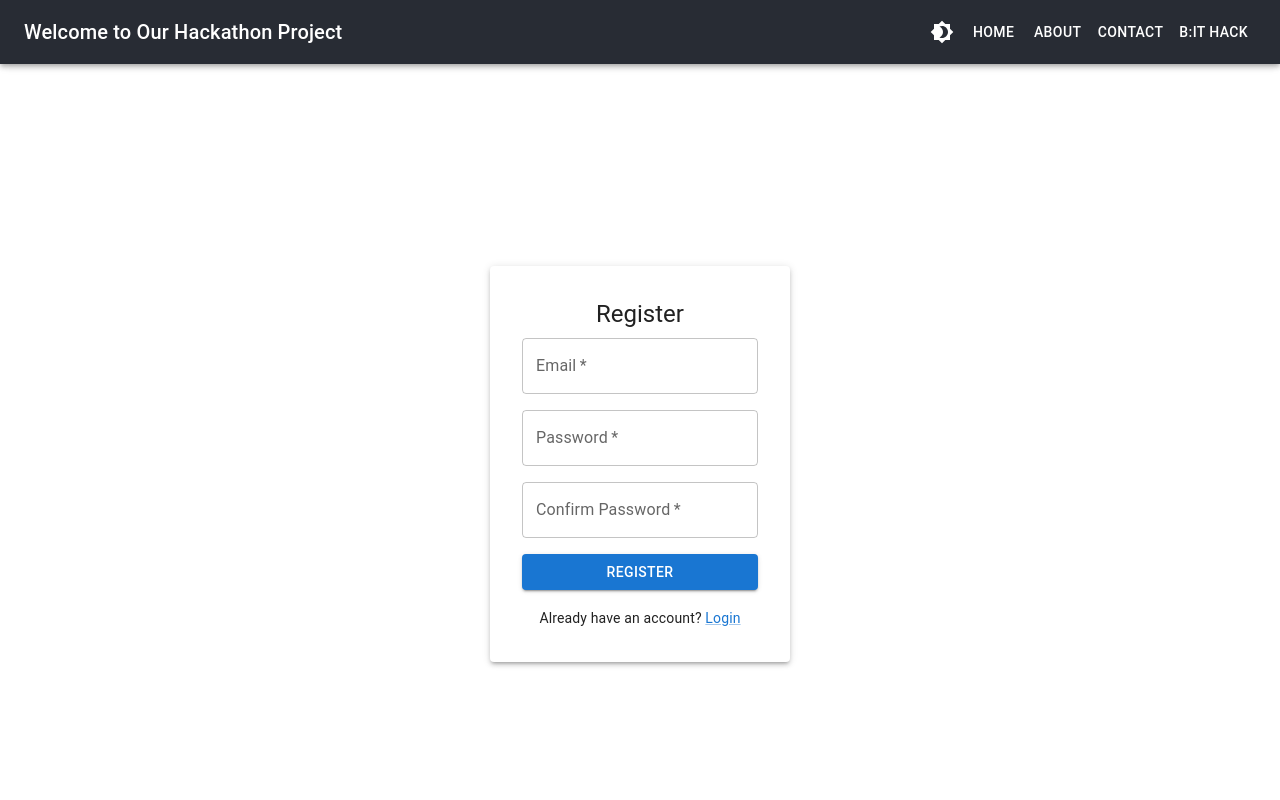
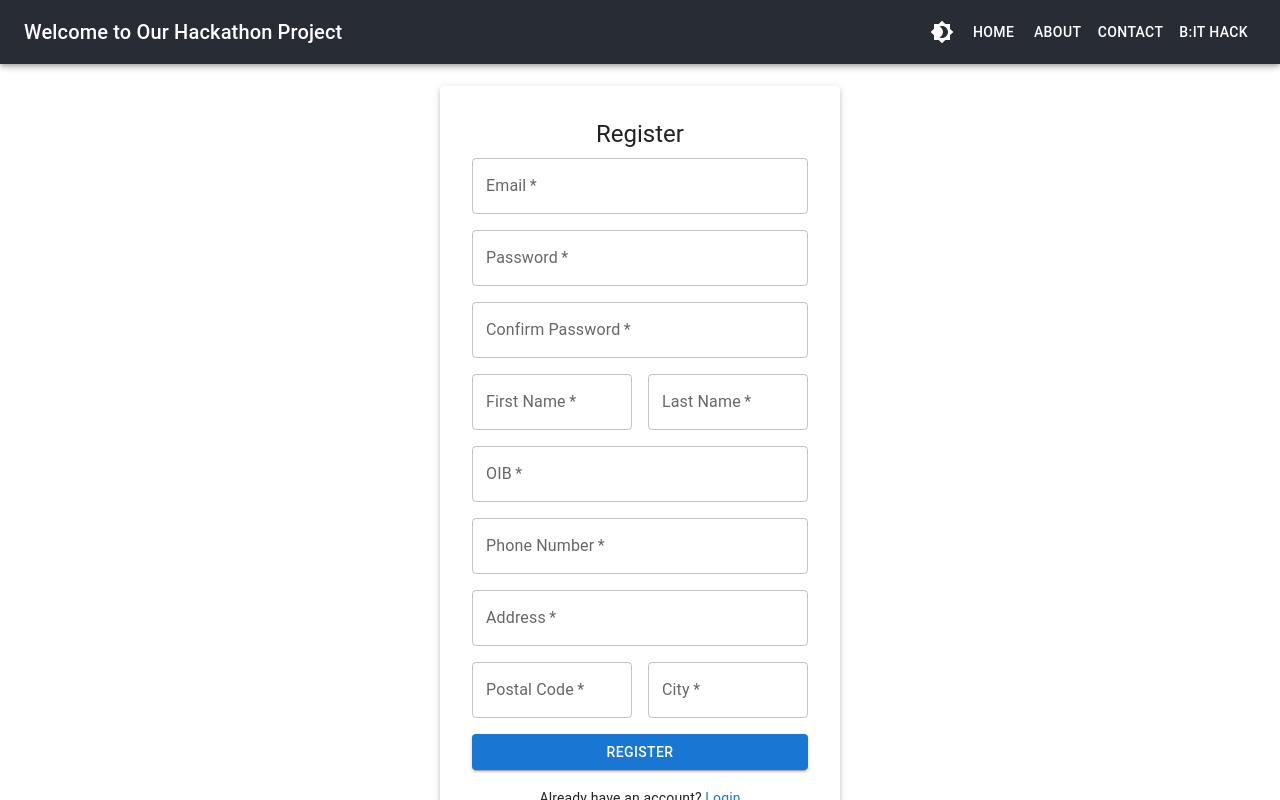
Before and after one commit to samuellucic/bit-hackathon-public, a Next.js app in the folder client/: page /login in a window 1280 px wide. Both pictures are taken after a click on the link "Register". Built offline with nearby package versions, Linux system fonts and the light colour scheme.

Commit message:
expanded registration

```diff
--- a/client/src/app/(pages)/login/page.tsx
+++ b/client/src/app/(pages)/login/page.tsx
@@ -1,12 +1,20 @@
 'use client';
 import React, { useCallback, useState } from 'react';
-import { Box, Button, Link, Paper, TextField, Typography } from '@mui/material';
+import { Box, Button, Grid, Link, Paper, TextField, Typography } from '@mui/material';
 
 export default function Page() {
   const [isLoginMode, setIsLoginMode] = useState(true);
   const [email, setEmail] = useState('');
   const [password, setPassword] = useState('');
   const [confirmPassword, setConfirmPassword] = useState('');
+
+  const [firstName, setFirstName] = useState('');
+  const [lastName, setLastName] = useState('');
+  const [oib, setOib] = useState('');
+  const [phoneNumber, setPhoneNumber] = useState('');
+  const [address, setAddress] = useState('');
+  const [postalCode, setPostalCode] = useState('');
+  const [city, setCity] = useState('');
 
   const handleSubmit = useCallback(
     (e: { preventDefault: () => void }) => {
@@ -18,10 +26,20 @@ export default function Page() {
           console.log("Passwords don't match");
           return;
         }
-        console.log('Register - Email:', email, 'Password:', password);
+        console.log('Register - Data:', {
+          firstName,
+          lastName,
+          oib,
+          phoneNumber,
+          address,
+          postalCode,
+          city,
+          email,
+          password,
+        });
       }
     },
-    [isLoginMode, email, password, confirmPassword]
+    [isLoginMode, email, password, confirmPassword, firstName, lastName, oib, phoneNumber, address, postalCode, city]
   );
 
   const toggleMode = useCallback(() => {
@@ -31,29 +49,13 @@ export default function Page() {
     setConfirmPassword('');
   }, []);
 
-  const handleEmailChange = useCallback((e: React.ChangeEvent<HTMLInputElement>) => {
-    setEmail(e.target.value);
-  }, []);
-
-  const handlePasswordChange = useCallback((e: React.ChangeEvent<HTMLInputElement>) => {
-    setPassword(e.target.value);
-  }, []);
-
-  const handleConfirmPasswordChange = useCallback((e: React.ChangeEvent<HTMLInputElement>) => {
-    setConfirmPassword(e.target.value);
-  }, []);
-
-  const handleLinkClick = useCallback(
-    (e: React.MouseEvent<HTMLAnchorElement>) => {
-      e.preventDefault();
-      toggleMode();
-    },
-    [toggleMode]
-  );
+  const handleChange =
+    (setter: React.Dispatch<React.SetStateAction<string>>) => (e: React.ChangeEvent<HTMLInputElement>) =>
+      setter(e.target.value);
 
   return (
     <Box display="flex" justifyContent="center" alignItems="center" height="100vh" bgcolor="background.default">
-      <Paper elevation={3} sx={{ padding: 4, width: 300 }}>
+      <Paper elevation={3} sx={{ padding: 4, width: 400 }}>
         <Typography variant="h5" align="center" gutterBottom>
           {isLoginMode ? 'Login' : 'Register'}
         </Typography>
@@ -65,7 +67,7 @@ export default function Page() {
               variant="outlined"
               fullWidth
               value={email}
-              onChange={handleEmailChange}
+              onChange={handleChange(setEmail)}
               required
             />
           </Box>
@@ -76,11 +78,12 @@ export default function Page() {
               variant="outlined"
               fullWidth
               value={password}
-              onChange={handlePasswordChange}
+              onChange={handleChange(setPassword)}
               required
             />
           </Box>
           {!isLoginMode && (
+            <>
               <Box mb={2}>
                 <TextField
                   label="Confirm Password"
@@ -88,19 +91,100 @@ export default function Page() {
                   variant="outlined"
                   fullWidth
                   value={confirmPassword}
-                onChange={handleConfirmPasswordChange}
+                  onChange={handleChange(setConfirmPassword)}
                   required
                 />
               </Box>
+              {/* Additional fields for registration */}
+              <Grid container spacing={2}>
+                <Grid item xs={6}>
+                  <TextField
+                    label="First Name"
+                    type="text"
+                    variant="outlined"
+                    fullWidth
+                    value={firstName}
+                    onChange={handleChange(setFirstName)}
+                    required
+                  />
+                </Grid>
+                <Grid item xs={6}>
+                  <TextField
+                    label="Last Name"
+                    type="text"
+                    variant="outlined"
+                    fullWidth
+                    value={lastName}
+                    onChange={handleChange(setLastName)}
+                    required
+                  />
+                </Grid>
+                <Grid item xs={12}>
+                  <TextField
+                    label="OIB"
+                    type="text"
+                    variant="outlined"
+                    fullWidth
+                    value={oib}
+                    onChange={handleChange(setOib)}
+                    required
+                  />
+                </Grid>
+                <Grid item xs={12}>
+                  <TextField
+                    label="Phone Number"
+                    type="tel"
+                    variant="outlined"
+                    fullWidth
+                    value={phoneNumber}
+                    onChange={handleChange(setPhoneNumber)}
+                    required
+                  />
+                </Grid>
+                <Grid item xs={12}>
+                  <TextField
+                    label="Address"
+                    type="text"
+                    variant="outlined"
+                    fullWidth
+                    value={address}
+                    onChange={handleChange(setAddress)}
+                    required
+                  />
+                </Grid>
+                <Grid item xs={6}>
+                  <TextField
+                    label="Postal Code"
+                    type="text"
+                    variant="outlined"
+                    fullWidth
+                    value={postalCode}
+                    onChange={handleChange(setPostalCode)}
+                    required
+                  />
+                </Grid>
+                <Grid item xs={6}>
+                  <TextField
+                    label="City"
+                    type="text"
+                    variant="outlined"
+                    fullWidth
+                    value={city}
+                    onChange={handleChange(setCity)}
+                    required
+                  />
+                </Grid>
+              </Grid>
+            </>
           )}
-          <Button type="submit" variant="contained" color="primary" fullWidth>
+          <Button type="submit" variant="contained" color="primary" fullWidth sx={{ mt: 2 }}>
             {isLoginMode ? 'Login' : 'Register'}
           </Button>
         </form>
         <Box mt={2} textAlign="center">
           <Typography variant="body2">
             {isLoginMode ? "Don't have an account?" : 'Already have an account?'}{' '}
-            <Link href="#" onClick={handleLinkClick}>
+            <Link href="#" onClick={toggleMode}>
               {isLoginMode ? 'Register' : 'Login'}
             </Link>
           </Typography>
```
Lines whose indentation alone changed are shown as unchanged.
